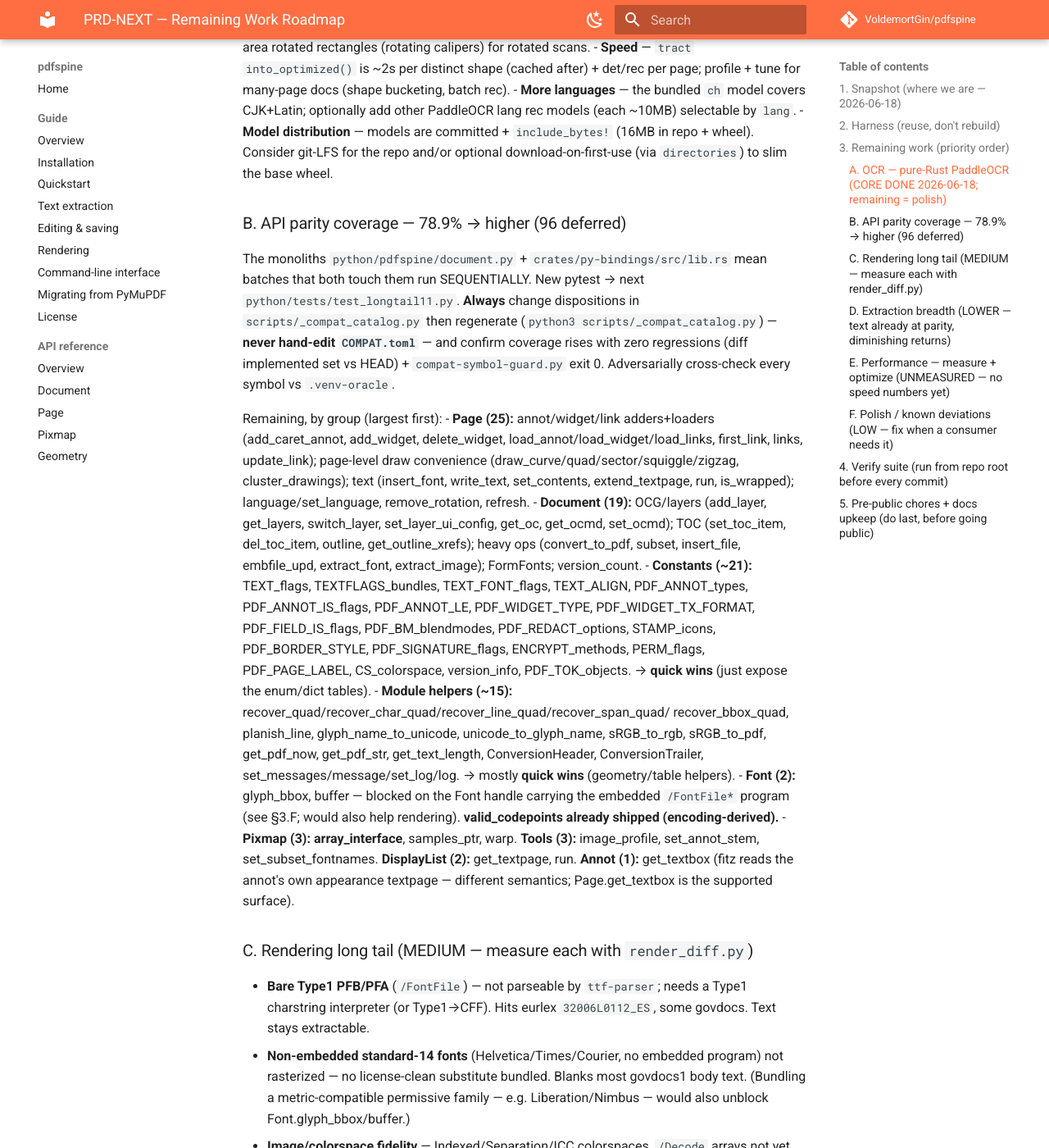
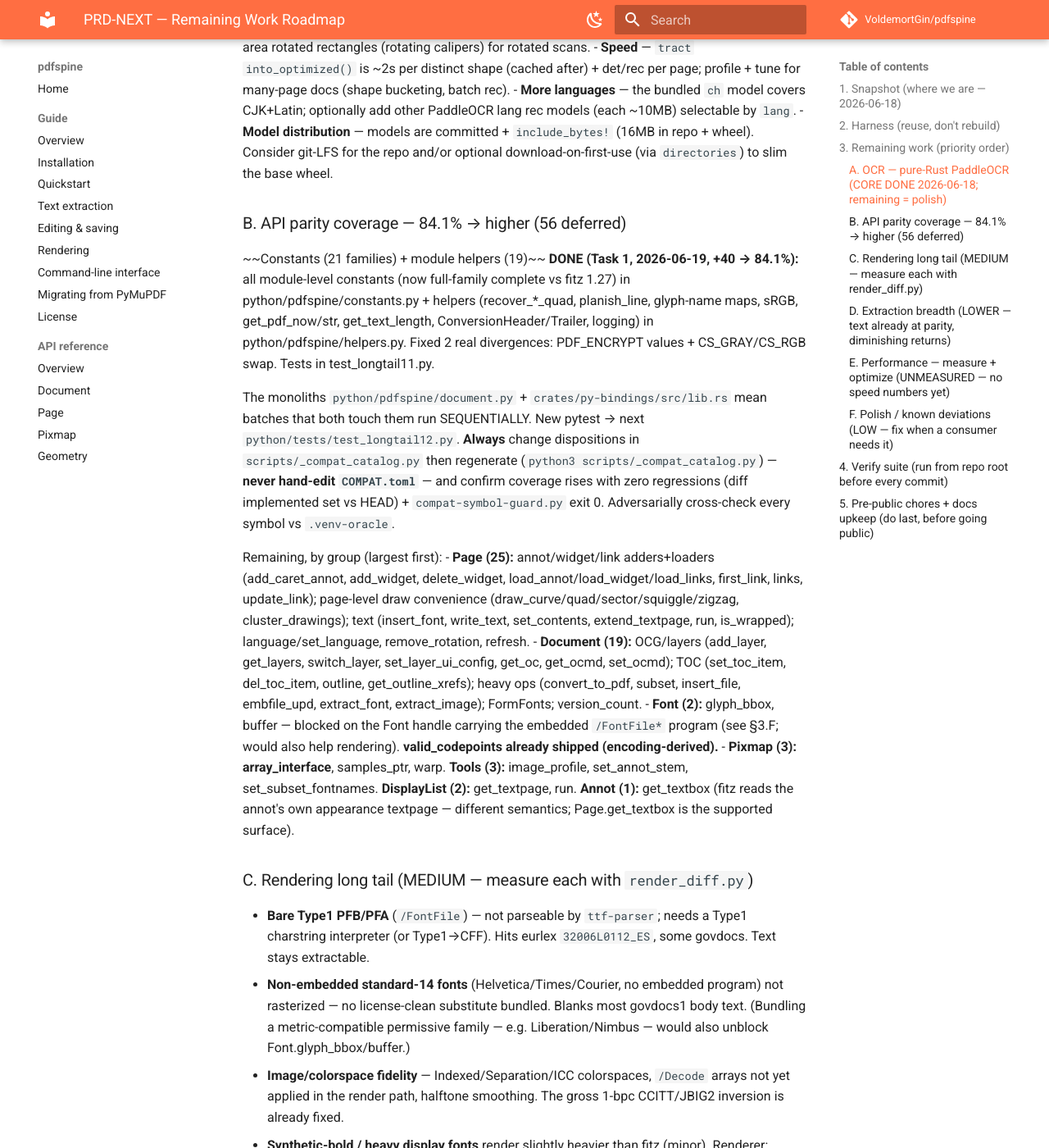
Before and after one commit to VoldemortGin/pdfspine, an MkDocs documentation site: the page built from docs/PRD-NEXT.md, in a window 1280 px wide and 1400 px high, scrolled down 1427 px. Shown: the whole window at 82% size. Built offline with MkDocs 1.6.1 and Material for MkDocs 9.7.7, drawn with Linux system fonts in a browser that asks for light colours; comment, search, counter and statistics services are not loaded; some of the changed text lies outside the part shown.

Commit message:
docs(PRD-NEXT): Task 1 done (constants + helpers, 84.1%, 56 deferred left)
Co-Authored-By: Claude Opus 4.8 (1M context) <noreply@anthropic.com>

```diff
--- a/docs/PRD-NEXT.md
+++ b/docs/PRD-NEXT.md
@@ -10,10 +10,10 @@
 - **Text extraction:** at fitz parity across born-digital, PMC, EUR-Lex (8 langs), CJK, GovInfo,
   robustness — see `docs/BENCHMARKS.md`.
 - **Rendering (`get_pixmap`):** SSIM **0.945 mean / 0.986 median** vs fitz (`conformance/gt/RENDER-REPORT.md`).
-- **API parity:** **78.9%** (607/769 in `COMPAT.toml`); **96 symbols still deferred** (§3.B).
+- **API parity:** **84.1%** (647/769 in `COMPAT.toml`); **56 symbols still deferred** (§3.B).
 - **OCR:** Tesseract adapter + **pure-Rust PaddleOCR (PP-OCRv4 via `tract`)** both shipped; PaddleOCR
   selectable from Python, scanned-PDF→searchable proven end-to-end — beats fitz (Tesseract-only) on CJK (§3.A).
-- **Gate:** 1343 Rust + 589 pytest green; clippy `-D warnings` clean.
+- **Gate:** 1344 Rust + 618 pytest green; clippy `-D warnings` clean.
 
 ## 2. Harness (reuse, don't rebuild)
 
@@ -51,9 +51,15 @@ Remaining OCR polish (LOWER priority):
 - **Model distribution** — models are committed + `include_bytes!` (16MB in repo + wheel). Consider
   git-LFS for the repo and/or optional download-on-first-use (via `directories`) to slim the base wheel.
 
-### B. API parity coverage — 78.9% → higher (96 deferred)
+### B. API parity coverage — 84.1% → higher (56 deferred)
+~~Constants (21 families) + module helpers (19)~~ **DONE (Task 1, 2026-06-19, +40 → 84.1%):** all
+module-level constants (now full-family complete vs fitz 1.27) in python/pdfspine/constants.py +
+helpers (recover_*_quad, planish_line, glyph-name maps, sRGB, get_pdf_now/str, get_text_length,
+ConversionHeader/Trailer, logging) in python/pdfspine/helpers.py. Fixed 2 real divergences: PDF_ENCRYPT
+values + CS_GRAY/CS_RGB swap. Tests in test_longtail11.py.
+
 The monoliths `python/pdfspine/document.py` + `crates/py-bindings/src/lib.rs` mean batches that both
-touch them run SEQUENTIALLY. New pytest → next `python/tests/test_longtail11.py`. **Always** change
+touch them run SEQUENTIALLY. New pytest → next `python/tests/test_longtail12.py`. **Always** change
 dispositions in `scripts/_compat_catalog.py` then regenerate (`python3 scripts/_compat_catalog.py`) —
 **never hand-edit `COMPAT.toml`** — and confirm coverage rises with zero regressions (diff implemented
 set vs HEAD) + `compat-symbol-guard.py` exit 0. Adversarially cross-check every symbol vs `.venv-oracle`.
@@ -67,15 +73,6 @@ Remaining, by group (largest first):
   get_ocmd, set_ocmd); TOC (set_toc_item, del_toc_item, outline, get_outline_xrefs); heavy ops
   (convert_to_pdf, subset, insert_file, embfile_upd, extract_font, extract_image); FormFonts;
   version_count.
-- **Constants (~21):** TEXT_flags, TEXTFLAGS_bundles, TEXT_FONT_flags, TEXT_ALIGN, PDF_ANNOT_types,
-  PDF_ANNOT_IS_flags, PDF_ANNOT_LE, PDF_WIDGET_TYPE, PDF_WIDGET_TX_FORMAT, PDF_FIELD_IS_flags,
-  PDF_BM_blendmodes, PDF_REDACT_options, STAMP_icons, PDF_BORDER_STYLE, PDF_SIGNATURE_flags,
-  ENCRYPT_methods, PERM_flags, PDF_PAGE_LABEL, CS_colorspace, version_info, PDF_TOK_objects.
-  → **quick wins** (just expose the enum/dict tables).
-- **Module helpers (~15):** recover_quad/recover_char_quad/recover_line_quad/recover_span_quad/
-  recover_bbox_quad, planish_line, glyph_name_to_unicode, unicode_to_glyph_name, sRGB_to_rgb,
-  sRGB_to_pdf, get_pdf_now, get_pdf_str, get_text_length, ConversionHeader, ConversionTrailer,
-  set_messages/message/set_log/log. → mostly **quick wins** (geometry/table helpers).
 - **Font (2):** glyph_bbox, buffer — blocked on the Font handle carrying the embedded `/FontFile*`
   program (see §3.F; would also help rendering). **valid_codepoints already shipped (encoding-derived).**
 - **Pixmap (3):** __array_interface__, samples_ptr, warp. **Tools (3):** image_profile,
```
